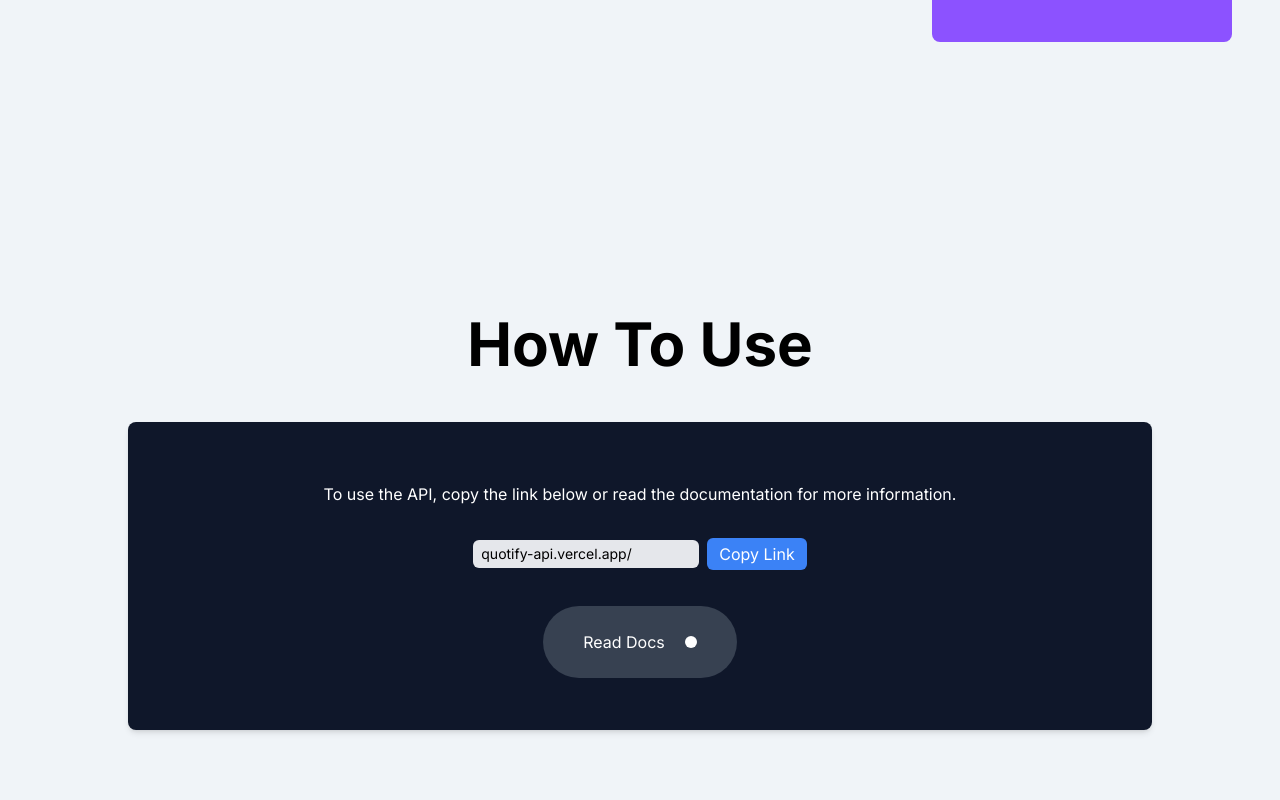
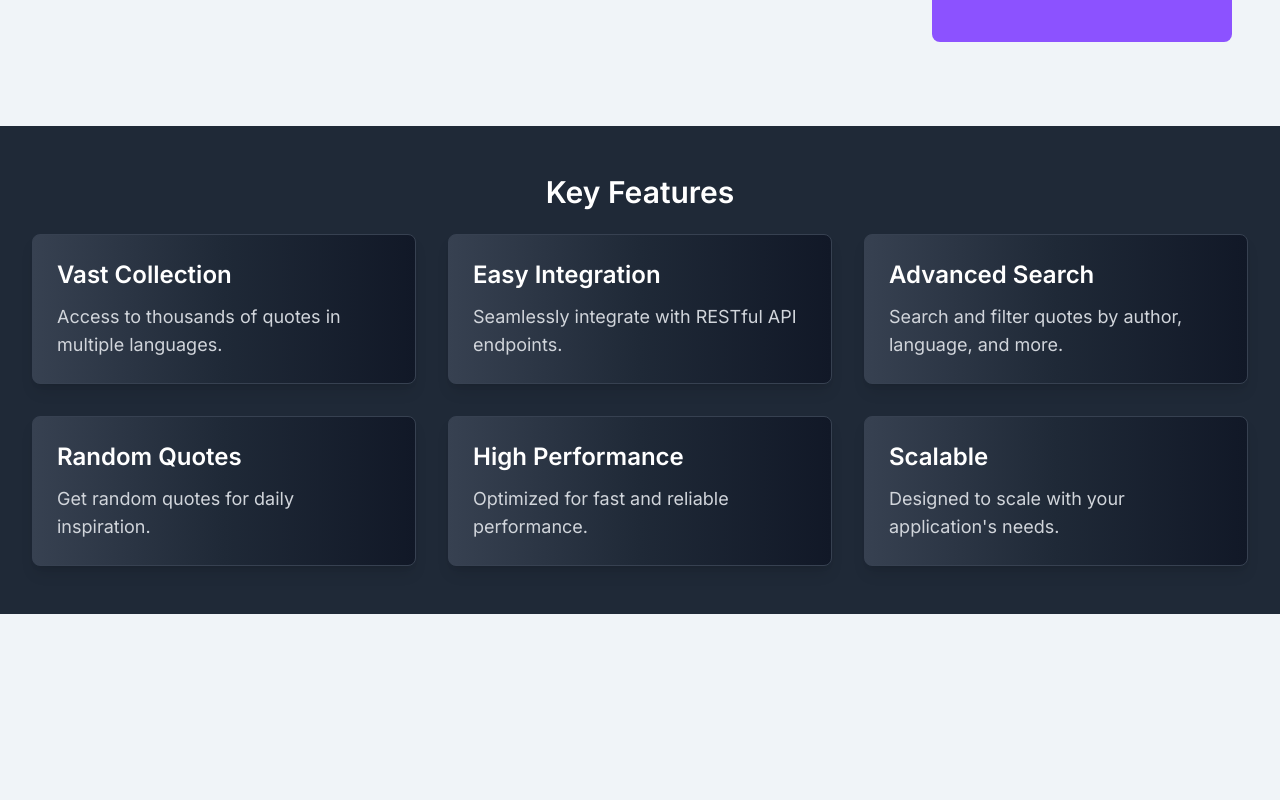
Before and after one commit to RupaliSinghDev/Quotify, a Next.js app: page / in a window 1280 px wide. Shown: the part 1420-2220 px from the top of the page. Built offline with nearby package versions, Linux system fonts and the light colour scheme.

Commit message:
added features

```diff
--- a/src/app/Components/ContactForm.js
+++ b/src/app/Components/ContactForm.js
@@ -35,7 +35,7 @@ const ContactForm = () => {
         initial='hidden'
         animate={controls}
         variants={formVariants}
-        className="w-96 mx-auto mt-10 p-5 bg-[#9aa9b8] shadow-lg rounded-lg transform transition duration-700 ease-in-out"
+        className="w-64 mx-auto mt-10 p-5 bg-[#9aa9b8] shadow-lg rounded-lg transform transition duration-700 ease-in-out"
       >
         <motion.h2
           className="text-2xl font-bold mb-6 text-center text-blue-900"
--- /dev/null
+++ b/src/app/Components/Features.js
@@ -0,0 +1,82 @@
+import { motion } from 'framer-motion';
+import React from 'react';
+
+const features = [
+  {
+    title: "Vast Collection",
+    description: "Access to thousands of quotes in multiple languages."
+  },
+  {
+    title: "Easy Integration",
+    description: "Seamlessly integrate with RESTful API endpoints."
+  },
+  {
+    title: "Advanced Search",
+    description: "Search and filter quotes by author, language, and more."
+  },
+  {
+    title: "Random Quotes",
+    description: "Get random quotes for daily inspiration."
+  },
+  {
+    title: "High Performance",
+    description: "Optimized for fast and reliable performance."
+  },
+  {
+    title: "Scalable",
+    description: "Designed to scale with your application's needs."
+  }
+];
+
+const containerVariants = {
+  animate: {
+    transition: {
+      staggerChildren: 0.2,
+    },
+  },
+};
+
+const featureVariants = {
+  initial: {
+    opacity: 0,
+    y: 20,
+  },
+  animate: {
+    opacity: 1,
+    y: 0,
+    transition: {
+      duration: 0.5,
+      ease: [0.6, -0.05, 0.01, 0.99],
+    },
+  },
+};
+
+const KeyFeatures = () => {
+  return (
+    <div className="bg-gray-800 py-12">
+      <div className="max-w-7xl mx-auto px-4 sm:px-6 lg:px-8">
+        <h2 className="text-3xl font-semibold mb-6 text-center text-white">Key Features</h2>
+        <motion.div
+          initial="initial"
+          animate="animate"
+          variants={containerVariants}
+          className="grid grid-cols-1 md:grid-cols-2 lg:grid-cols-3 gap-8"
+        >
+          {features.map((feature, index) => (
+            <motion.div
+              key={index}
+              variants={featureVariants}
+              whileHover={{ scale: 1.05 }}
+              className="bg-gradient-to-r from-gray-700 via-gray-800 to-gray-900 p-6 rounded-lg shadow-lg hover:shadow-2xl border border-gray-700 transition-transform duration-300"
+            >
+              <h3 className="text-2xl font-semibold mb-3 text-white">{feature.title}</h3>
+              <p className="text-lg text-gray-300">{feature.description}</p>
+            </motion.div>
+          ))}
+        </motion.div>
+      </div>
+    </div>
+  );
+};
+
+export default KeyFeatures;
--- a/src/app/page.js
+++ b/src/app/page.js
@@ -7,6 +7,7 @@ import Footer from './Components/Footer'
 import CardComponent from './Components/Carousal'
 import Explore from './Components/Explore'
 import ContactForm from './Components/ContactForm'
+import KeyFeatures from './Components/Features'
 
 
 
@@ -16,6 +17,7 @@ const page = () => {
       <Navbar />
       <LandingPage />
       <Approach />
+      <KeyFeatures/>
       <CardComponent/>
       <Explore/>
       <ContactForm/>
```
